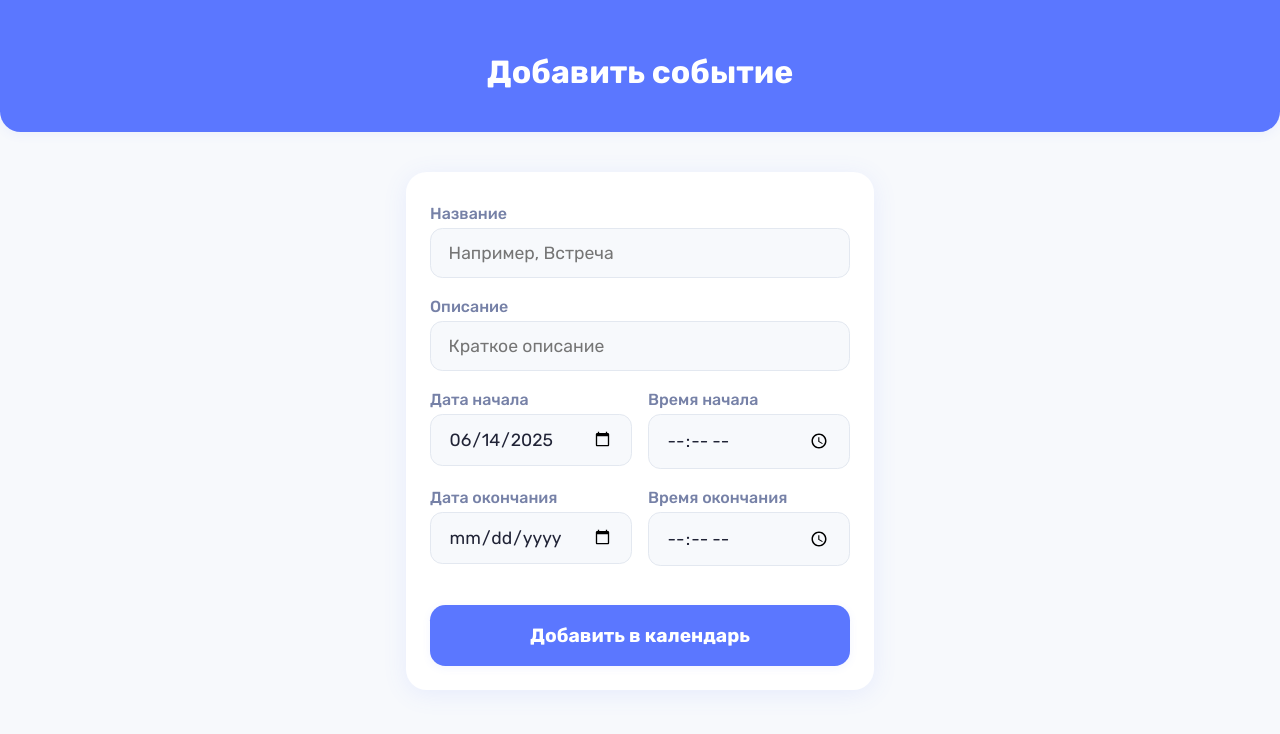
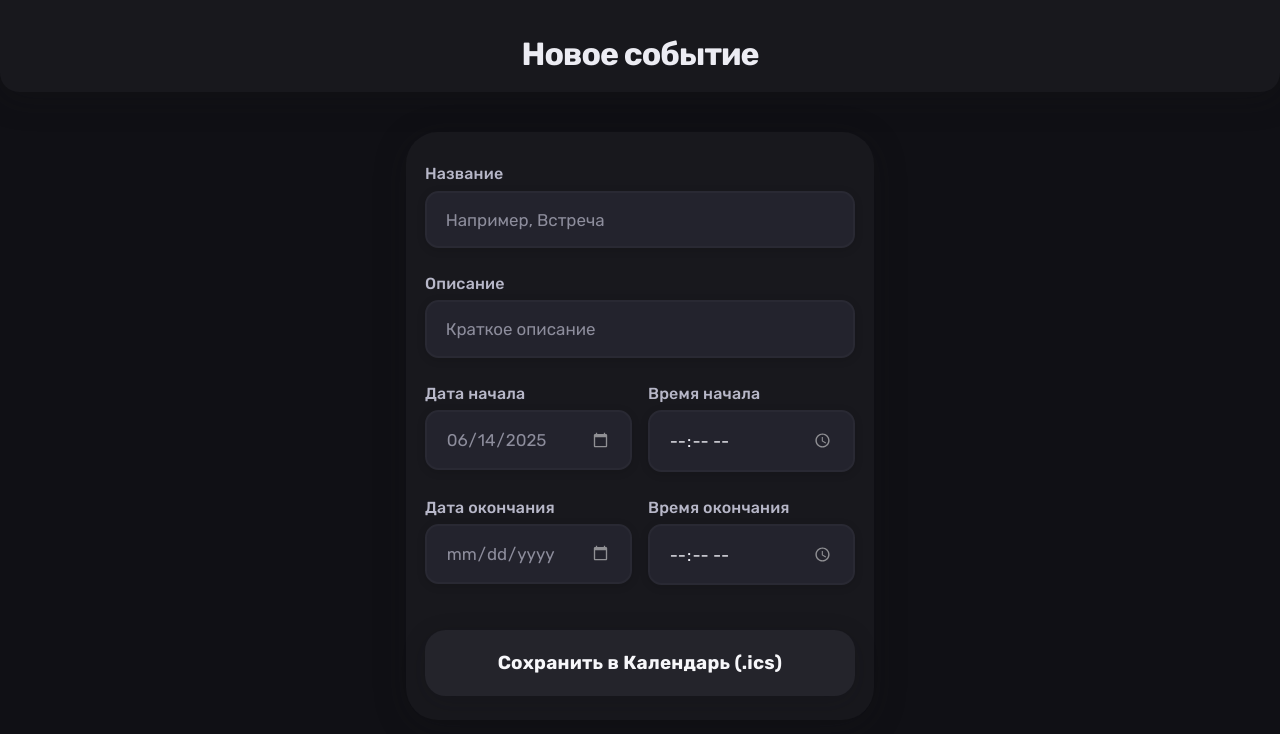
Before and after one commit to whoamin34505/pwa-calendar-events, a plain HTML site: page index.html in a window 1280 px wide. Drawn offline with Linux system fonts and the light colour scheme.

Commit message:
12222222

```diff
--- a/index.html
+++ b/index.html
@@ -2,25 +2,25 @@
 <html lang="ru">
 <head>
   <meta charset="UTF-8">
-    <meta name="viewport" content="width=device-width, initial-scale=1.0">
-    <title>PWA Calendar Events</title>
+  <meta name="viewport" content="width=device-width, initial-scale=1.0, viewport-fit=cover">
+  <title>Новое событие</title>
   <link href="https://fonts.googleapis.com/css2?family=Rubik:wght@400;500;700&display=swap" rel="stylesheet">
   <link rel="stylesheet" href="styles.css">
   <script src="script.js" defer></script>
 </head>
 <body>
   <header>
-        <h1>Добавить событие</h1>
+    <h1>Новое событие</h1>
   </header>
   <main>
-        <form id="event-form">
+    <form id="event-form" autocomplete="off">
       <div class="form-group">
         <label for="title">Название</label>
-                <input type="text" id="title" required placeholder="Например, Встреча">
+        <input type="text" id="title" required autocomplete="off" placeholder="Например, Встреча">
       </div>
       <div class="form-group">
         <label for="description">Описание</label>
-                <input type="text" id="description" required placeholder="Краткое описание">
+        <input type="text" id="description" required autocomplete="off" placeholder="Краткое описание">
       </div>
       <div class="form-row">
         <div class="form-group">
@@ -42,7 +42,7 @@
           <input type="time" id="end-time">
         </div>
       </div>
-            <button type="submit">Добавить в календарь</button>
+      <button type="submit">Сохранить в Календарь (.ics)</button>
     </form>
   </main>
 </body>
--- a/script.js
+++ b/script.js
@@ -1,6 +1,5 @@
 document.addEventListener('DOMContentLoaded', function () {
     const form = document.getElementById('event-form');
-    // Установить сегодняшнюю дату по умолчанию
     const startDateInput = document.getElementById('start-date');
     const today = new Date();
     const yyyy = today.getFullYear();
@@ -20,7 +19,6 @@ document.addEventListener('DOMContentLoaded', function () {
             alert("Укажите дату и время начала");
             return;
         }
-        // Формат: YYYYMMDDTHHMMSS
         const dtStart = startDate.replace(/-/g, '') + 'T' + startTime.replace(':', '') + '00';
 
         let dtEnd = '';
--- a/styles.css
+++ b/styles.css
@@ -2,35 +2,25 @@
 
 html, body, input, button, select, textarea, label {
     font-family: 'Rubik', Arial, sans-serif;
+    box-sizing: border-box;
 }
 
 :root {
-    --main-bg: #f7f9fc;
-    --block-bg: #fff;
-    --primary: #5b77ff;
-    --primary-dark: #3d56c6;
-    --accent: #6ee7b7;
-    --text: #202336;
-    --label: #7681a7;
-    --border: #e3e8f0;
-    --radius: 1.3em;
-    --header-bg: var(--primary);
-    --header-color: #fff;
-}
-
-@media (prefers-color-scheme: dark) {
-    :root {
-        --main-bg: #181c24;
-        --block-bg: #232735;
-        --primary: #6b8cff;
-        --primary-dark: #3755a4;
-        --accent: #4ad991;
-        --text: #eaf1fa;
-        --label: #98a2c3;
-        --border: #31364a;
-        --header-bg: #222844;
-        --header-color: #fff;
-    }
+    --main-bg: #101015;
+    --block-bg: #18181d;
+    --header-bg: #18181d;
+    --input-bg: #23232d;
+    --input-border: #292933;
+    --input-focus: #444459;
+    --button-bg: #24242b;
+    --button-hover: #353540;
+    --button-active: #1a1a21;
+    --button-text: #f7f7fa;
+    --text: #ececf3;
+    --label: #b7b7c8;
+    --accent: #5de1b0;
+    --radius: 1.2em;
+    --shadow: 0 6px 32px 0 rgba(20,20,20,0.28);
 }
 
 html, body {
@@ -43,27 +33,37 @@ html, body {
 
 header {
     background: var(--header-bg);
-    color: var(--header-color);
+    color: var(--text);
     text-align: center;
-    padding: 2em 1em 1.2em 1em;
+    padding: 2.2em 1em 1.2em 1em;
     border-bottom-left-radius: var(--radius);
     border-bottom-right-radius: var(--radius);
-    box-shadow: 0 2px 12px rgba(91,119,255,0.07);
+    box-shadow: var(--shadow);
+    position: sticky;
+    top: 0;
+    z-index: 10;
+}
+
+header h1 {
+    margin: 0;
+    font-weight: 700;
+    font-size: 2rem;
+    letter-spacing: -0.03em;
 }
 
 main {
-    max-width: 420px;
+    max-width: 430px;
     margin: 2.5em auto;
+    border-radius: 2em;
+    box-shadow: var(--shadow);
+    padding: 2em 1.2em 1.5em 1.2em;
     background: var(--block-bg);
-    border-radius: var(--radius);
-    box-shadow: 0 4px 24px rgba(91,119,255,0.10);
-    padding: 2em 1.5em 1.5em 1.5em;
 }
 
 form {
     display: flex;
     flex-direction: column;
-    gap: 1.2em;
+    gap: 1.5em;
 }
 
 .form-row {
@@ -77,71 +77,113 @@ form {
 .form-group {
     display: flex;
     flex-direction: column;
+    min-width: 0;
 }
 
 label {
     font-size: 1em;
     color: var(--label);
-    margin-bottom: 0.3em;
+    margin-bottom: 0.45em;
     font-weight: 500;
+    letter-spacing: 0.01em;
+    transition: color .15s;
 }
 
 input[type="text"],
 input[type="date"],
 input[type="time"] {
-    border: 1.5px solid var(--border);
-    border-radius: 0.7em;
-    padding: 0.8em 1em;
-    font-size: 1.1em;
-    background: var(--main-bg);
+    border: 2px solid var(--input-border);
+    border-radius: 0.8em;
+    padding: 1em 1.1em;
+    font-size: 1.06em;
+    background: var(--input-bg);
     color: var(--text);
-    transition: border 0.2s, background 0.2s, color 0.2s;
+    outline: none;
+    margin-bottom: 0.1em;
+    transition: border 0.18s, background 0.18s, color 0.18s;
+    box-shadow: 0 2px 8px 0 #0002;
+    font-family: 'Rubik', Arial, sans-serif;
+    appearance: none;
 }
 
 input[type="text"]:focus,
 input[type="date"]:focus,
 input[type="time"]:focus {
-    border: 1.5px solid var(--primary);
-    outline: none;
-    background: #f1f4fb;
+    border: 2px solid var(--input-focus);
+    background: #23232d;
+    color: var(--text);
 }
 
-@media (prefers-color-scheme: dark) {
-    input[type="text"]:focus,
-    input[type="date"]:focus,
-    input[type="time"]:focus {
-        background: #222844;
-    }
+input[type="date"]::-webkit-calendar-picker-indicator,
+input[type="time"]::-webkit-calendar-picker-indicator {
+    filter: invert(0.85);
+    opacity: 0.6;
+}
+
+input[type="date"], input[type="time"]::-webkit-input-placeholder,
+input[type="text"]::-webkit-input-placeholder {
+    color: #8d8d9c;
+    opacity: 1;
+}
+input[type="date"], input[type="time"]::placeholder,
+input[type="text"]::placeholder {
+    color: #8d8d9c;
+    opacity: 1;
 }
 
 button[type="submit"] {
     margin-top: 1em;
-    background: var(--primary);
-    color: #fff;
     border: none;
-    border-radius: 0.8em;
-    padding: 1em 0;
-    font-size: 1.2em;
-    font-weight: 600;
+    border-radius: 1.1em;
+    padding: 1.13em 0;
+    font-size: 1.18em;
+    font-weight: 700;
+    color: var(--button-text);
+    background: var(--button-bg);
+    box-shadow: 0 6px 24px 0 #10101333;
     cursor: pointer;
-    transition: background 0.18s;
-    box-shadow: 0 2px 8px rgba(91,119,255,0.08);
+    letter-spacing: 0.01em;
+    transition: background .18s, color .18s, box-shadow .18s, transform .12s;
+    will-change: background, color, box-shadow, transform;
 }
+
 button[type="submit"]:hover {
-    background: var(--primary-dark);
+    background: var(--button-hover);
+    color: var(--accent);
+    box-shadow: 0 8px 34px 0 #23232d55;
+    transform: translateY(-2px) scale(1.03);
+}
+
+button[type="submit"]:active {
+    background: var(--button-active);
+    color: var(--accent);
 }
 
 @media (max-width: 700px) {
     main {
-        margin: 1.1em;
-        padding: 1.3em 0.6em;
+        margin: 1.1em 0.1em;
+        padding: 1.1em 0.3em;
+        border-radius: 1.15em;
     }
     .form-row {
         flex-direction: column;
-        gap: 0.1em;
+        gap: 0.2em;
     }
     header {
-        font-size: 1.1em;
-        padding: 1.1em 0 0.8em 0;
+        font-size: 1.06em;
+        padding: 1.2em 0 0.8em 0;
+        border-radius: 0 0 1.2em 1.2em;
+    }
+    header h1 {
+        font-size: 1.4rem;
     }
 }
+
+@media (max-width: 400px) {
+    main {
+        padding: 0.4em 0.05em 0.8em 0.05em;
+    }
+    header h1 {
+        font-size: 1.12rem;
+    }
+}
```
Lines whose indentation alone changed are shown as unchanged.
